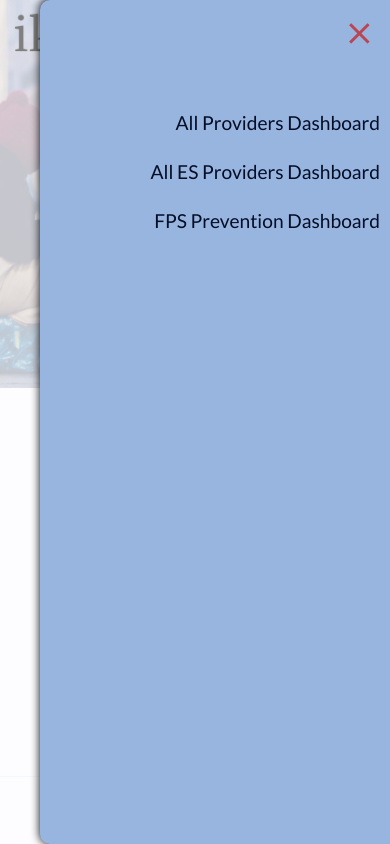
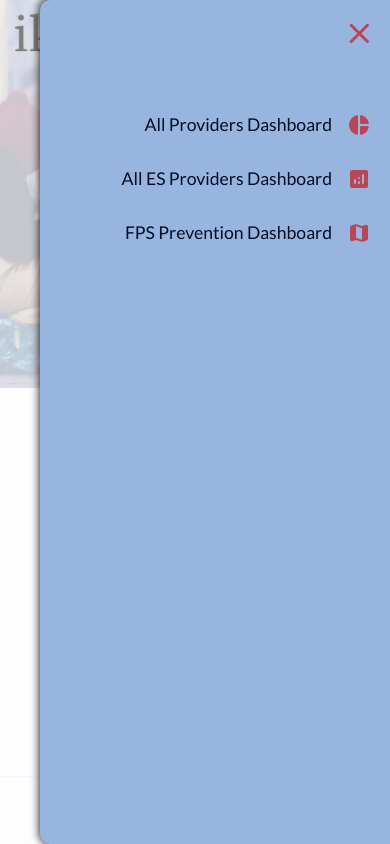
Before and after one commit to fpspokane/reports, an Angular app: page / in a window 390 px wide. Built offline with nearby package versions, Linux system fonts and the light colour scheme; what ng2-charts would draw is missing.

Commit message:
styled hamburger links

```diff
--- a/src/app/components/hamburger/hamburger.component.css
+++ b/src/app/components/hamburger/hamburger.component.css
@@ -47,11 +47,25 @@
   display: flex;
   flex-direction: column;
   align-items: flex-end;
-  padding-top: 30px;
+  padding: 30px 9px 0 0;
 }
 .h-link {
+  display: flex;
+  justify-content: flex-end;
+  align-items: center;
+  width: 100%;
+  padding: 5px 0;
+  margin: 10px 0;
   text-decoration: none;
-  font-size: 1.2rem;
-  margin: 15px 0;
+  font-size: 1.1rem;
   color: var(--primary-text);
+  transition: transform 300ms ease-out;
+  transform-origin: right;
 }
+.h-link:hover {
+  transform: scale(1.05);
+}
+.h-link-icon {
+  padding-left: 15px;
+  color: var(--tertiary-color);
+}
--- a/src/app/components/hamburger/hamburger.component.html
+++ b/src/app/components/hamburger/hamburger.component.html
@@ -7,7 +7,7 @@
   >
     <div class="h-icon-container">
       <i
-        class="material-icons h-close-icon"
+        class="material-icons material-icons-round h-close-icon"
         (click)="toggleHamburger($event)"
         >{{ "close" }}</i
       >
@@ -16,24 +16,31 @@
       <a
         class="h-link"
         routerLink="/providers"
-        appClickedOutside
-        (clickedOutside)="hideHamburger()"
-        >All Providers Dashboard</a
+        (click)="toggleHamburger($event)"
       >
+        All Providers Dashboard
+        <i class="material-icons material-icons-round h-link-icon">{{
+          "pie_chart"
+        }}</i>
+      </a>
       <a
         class="h-link"
         routerLink="/es-providers"
-        appClickedOutside
-        (clickedOutside)="hideHamburger()"
+        (click)="toggleHamburger($event)"
       >
         All ES Providers Dashboard
+        <i class="material-icons material-icons-round h-link-icon"
+          >{{ "analytics" }}
+        </i>
       </a>
       <a
         class="h-link"
         routerLink="/fps-prevention"
-        appClickedOutside
-        (clickedOutside)="hideHamburger()"
+        (click)="toggleHamburger($event)"
         >FPS Prevention Dashboard
+        <i class="material-icons material-icons-round h-link-icon"
+          >{{ "map" }}
+        </i>
       </a>
     </div>
   </div>
--- a/src/app/components/navbar/navbar.component.html
+++ b/src/app/components/navbar/navbar.component.html
@@ -20,7 +20,7 @@
   </ng-container>
   <ng-template #hamburgerMenu>
     <i
-      class="material-icons hamburger"
+      class="material-icons material-icons-round hamburger"
       [class.hide]="currentPath === '/'"
       (click)="toggleHamburger($event)"
       >{{ "menu_open" }}</i
```
